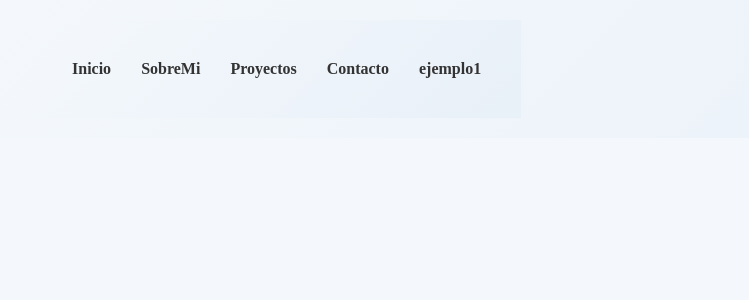
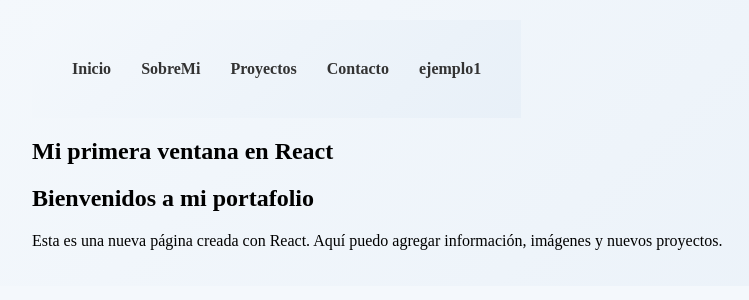
Before and after one commit to P-cpu-cell/portafolio, a React (Vite) app: page /portafolio/ejemplo1 in a window 1280 px wide. Shown: the top 300 px of the page, without its empty margins (8-757 px from the left). Built offline with nearby package versions, Linux system fonts and the light colour scheme.

Commit message:
actualizar app.jsx

```diff
--- a/src/App.jsx
+++ b/src/App.jsx
@@ -8,7 +8,7 @@ import Inicio from "./pages/Inicio";
 import Proyectos from "./pages/Proyectos";
 import SobreMi from "./pages/SobreMi";
 import Contacto from "./pages/Contacto";
-import ejemplo1 from "./pages/ejemplo1";
+import Ejemplo1 from "./pages/ejemplo1";
 
 
 function App() {
@@ -26,7 +26,7 @@ function App() {
           <Route path="/SobreMi" element={<SobreMi />} />
           <Route path="/Contacto" element={<Contacto />} />
 
-          <Route path="/ejemplo1" element={<ejemplo1 />} />
+          <Route path="/ejemplo1" element={<Ejemplo1 />} />
         </Routes>
       </BrowserRouter>
     </main>
--- /dev/null
+++ b/src/pages/ejemplo1.jsx
@@ -0,0 +1,18 @@
+
+export default function Ejemplo1() {
+  return (
+    <section className="ejemplo1">
+
+      <h1>Mi primera ventana en React</h1>
+
+      <h2>Bienvenidos a mi portafolio</h2>
+
+      <p>
+        Esta es una nueva página creada con React.
+        Aquí puedo agregar información, imágenes
+        y nuevos proyectos.
+      </p>
+
+    </section>
+  );
+}
```
